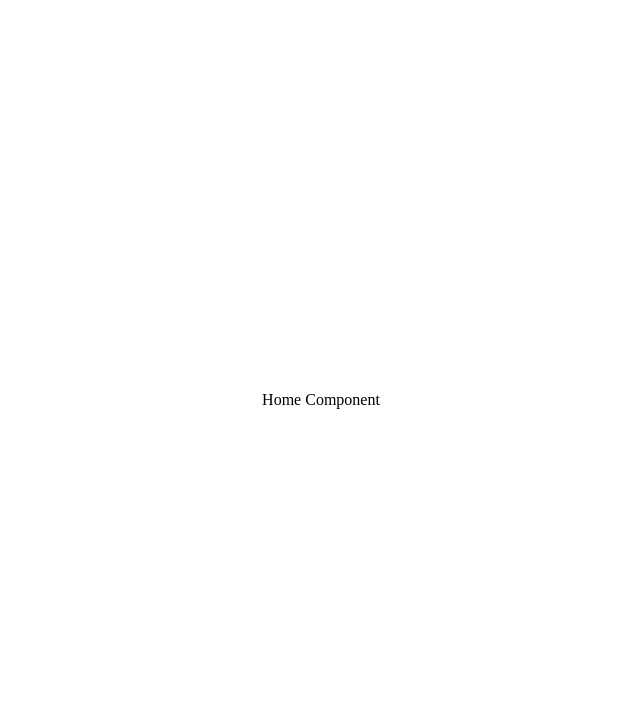
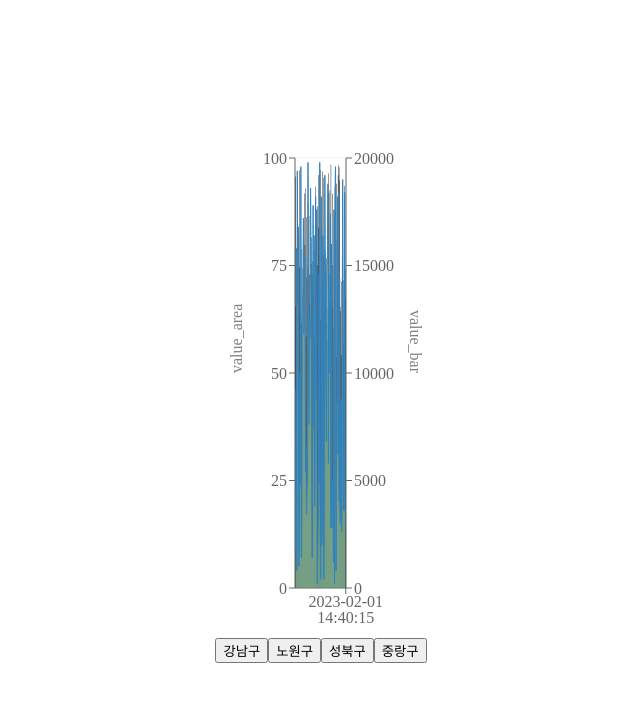
Before and after one commit to taegeun1111/time-chart, a React (Create React App) app: page / in a window 1280 px wide. Shown: the top 702 px of the page, without its empty margins (319-959 px from the left). Built offline with nearby package versions, Linux system fonts and the light colour scheme.

Commit message:
feat: chart.ts 설정 및 recharts install

```diff
--- a/package.json
+++ b/package.json
@@ -11,11 +11,13 @@
     "@types/react": "^18.2.21",
     "@types/react-dom": "^18.2.7",
     "axios": "^1.5.0",
+    "js": "^0.1.0",
     "react": "^18.2.0",
     "react-chartjs-2": "^5.2.0",
     "react-dom": "^18.2.0",
     "react-router-dom": "^6.15.0",
     "react-scripts": "5.0.1",
+    "recharts": "^2.8.0",
     "styled-components": "^6.0.7",
     "styled-reset": "^4.5.1",
     "typescript": "^4.9.5",
--- a/src/api/httpClient.ts
+++ b/src/api/httpClient.ts
@@ -1,6 +1,6 @@
 import axios from 'axios';
 
 export const httpClient = async () => {
-    const response = await axios.get('/mock_data.json');
-    return response.data;
+    const res = await axios.get('/mock_data.json');
+    return res.data.response;
 };
--- /dev/null
+++ b/src/components/Chart/Chart.tsx
@@ -0,0 +1,63 @@
+import React from 'react';
+import useChartData from '../../hooks/useChartData';
+import {
+    Area,
+    Bar,
+    CartesianGrid,
+    Cell,
+    ComposedChart,
+    ResponsiveContainer,
+    XAxis,
+    YAxis,
+} from 'recharts';
+
+const Chart = () => {
+    const {chartData} = useChartData();
+
+    return (
+        <>
+            <ResponsiveContainer width='100%' height={500}>
+                <ComposedChart
+                    data={chartData}
+                    margin={{
+                        top: 20,
+                        right: 20,
+                        bottom: 20,
+                        left: 20,
+                    }}
+                    barGap={10}
+                >
+                    <CartesianGrid stroke='#f5f5f5' />
+                    <XAxis dataKey='time' />
+                    <YAxis
+                        yAxisId='left'
+                        label={{
+                            value: 'value_area',
+                            angle: -90,
+                            position: 'insideLeft',
+                            offset: 1,
+                        }}
+                    />
+                    <YAxis
+                        yAxisId='right'
+                        orientation='right'
+                        label={{
+                            value: 'value_bar',
+                            angle: 90,
+                            position: 'insideRight',
+                            offset: -10,
+                        }}
+                    />
+                    <Bar dataKey='value_bar' yAxisId='right' fill='#8884d8'>
+                        {chartData.map((data, index) => (
+                            <Cell key={index} fill={data.id} />
+                        ))}
+                    </Bar>
+                    <Area type='monotone' dataKey='value_area' yAxisId='left' fill='#82ca9d'></Area>
+                </ComposedChart>
+            </ResponsiveContainer>
+        </>
+    );
+};
+
+export default Chart;
--- /dev/null
+++ b/src/components/Chart/LocationBtn.tsx
@@ -0,0 +1,10 @@
+import React from 'react';
+
+interface Props {
+    location: string;
+}
+const LocationBtn = ({location}: Props) => {
+    return <button>{location}</button>;
+};
+
+export default LocationBtn;
--- /dev/null
+++ b/src/hooks/useChartData.ts
@@ -0,0 +1,26 @@
+import {useEffect, useState} from 'react';
+import {httpClient} from '../api/httpClient';
+import {IChart, IResponseData} from '../types/chart';
+
+const useChartData = () => {
+    const [chartData, setChartData] = useState<IChart[]>([]);
+    const getChart = async () => {
+        const data: IResponseData = await httpClient();
+        const updateData: IChart[] = Object.entries(data).map(([time, data]) => ({
+            time,
+            ...data,
+        }));
+        console.log('updateData: ', updateData);
+        setChartData(updateData);
+    };
+
+    useEffect(() => {
+        getChart();
+    }, []);
+
+    const chartUniqueLocation = [...new Set(chartData.map(chart => chart.id))].sort();
+
+    return {chartData, chartUniqueLocation};
+};
+
+export default useChartData;
--- a/src/pages/Home/Home.tsx
+++ b/src/pages/Home/Home.tsx
@@ -1,7 +1,19 @@
 import React from 'react';
+import LocationBtn from '../../components/Chart/LocationBtn';
+import useChartData from '../../hooks/useChartData';
+import Chart from '../../components/Chart/Chart';
 
 const Home = () => {
-    return <div>Home Component</div>;
+    const {chartUniqueLocation} = useChartData();
+
+    return (
+        <>
+            <Chart />
+            {chartUniqueLocation.map(location => (
+                <LocationBtn key={location} location={location} />
+            ))}
+        </>
+    );
 };
 
 export default Home;
--- a/tsconfig.json
+++ b/tsconfig.json
@@ -1,6 +1,6 @@
 {
   "compilerOptions": {
-    "target": "es5",
+    "target": "es6",
     "lib": ["dom", "dom.iterable", "esnext"],
     "allowJs": true,
     "skipLibCheck": true,
```
Also changed, not shown: src/router/Router.tsx (+7 -2 lines), src/types/chart.ts (+8 -1 lines), 1 other file (tests, documents, lock files or other folders).
